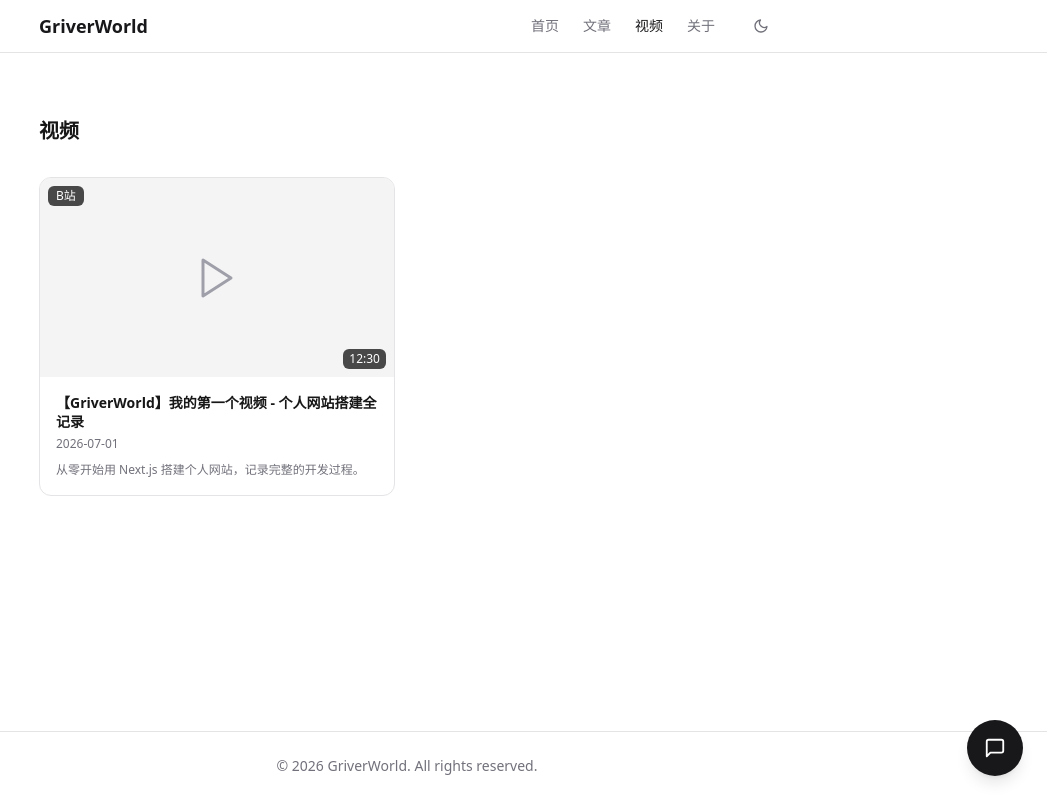
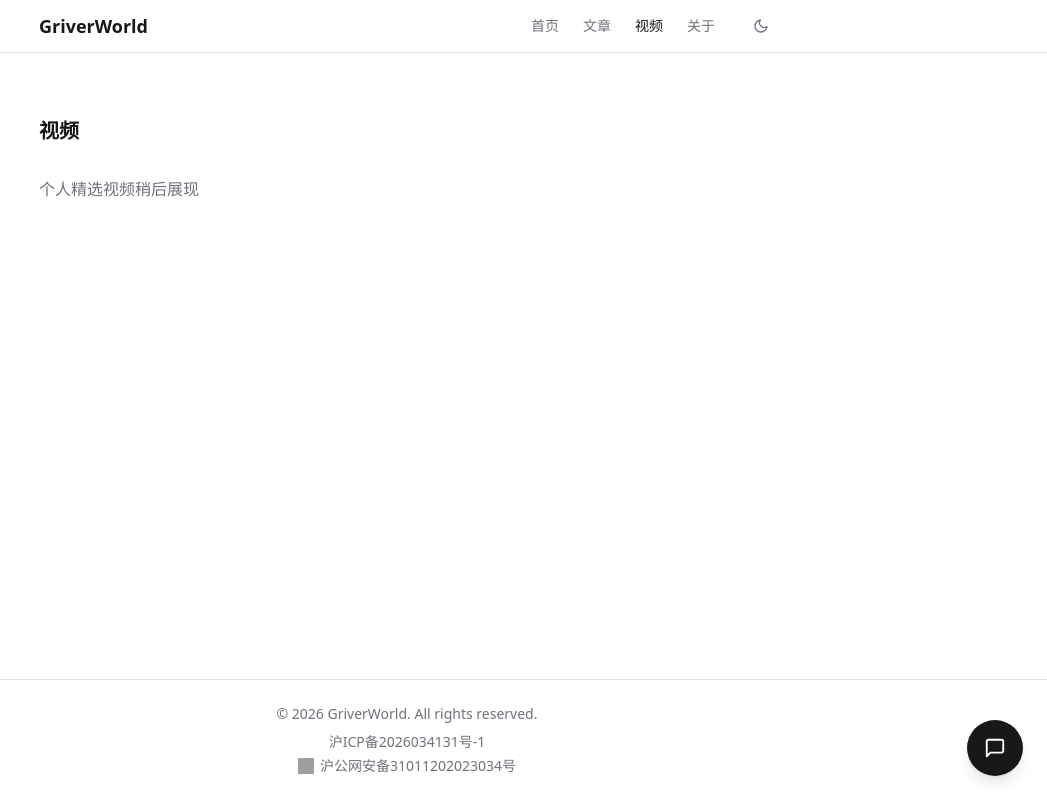
Before and after one commit to SparkOldtree/griverworld, a Next.js app: page /videos in a window 1280 px wide. Shown: the whole page, without its empty margins (233-1280 px from the left). Built offline with nearby package versions, Linux system fonts and the light colour scheme; grey boxes are pictures that could not be loaded.

Commit message:
feat: 添加备案号至页脚 & 清空视频页面为占位内容

```diff
--- a/src/app/layout.tsx
+++ b/src/app/layout.tsx
@@ -21,8 +21,33 @@
           <Header />
           <main className="flex flex-1 flex-col">{children}</main>
           <footer className="border-t border-zinc-200 py-6 text-center text-sm text-zinc-500 dark:border-zinc-800 dark:text-zinc-400">
-            <div className="mx-auto max-w-3xl px-4">
-              &copy; {new Date().getFullYear()} GriverWorld. All rights reserved.
+            <div className="mx-auto max-w-3xl space-y-2 px-4">
+              <p>&copy; {new Date().getFullYear()} GriverWorld. All rights reserved.</p>
+
+              {/* 备案信息（合规展示：文字 + 官方查询链接） */}
+              <div className="flex flex-col items-center gap-1">
+                <a
+                  href="https://beian.miit.gov.cn"
+                  target="_blank"
+                  rel="noopener noreferrer"
+                  className="transition-colors hover:text-zinc-900 hover:underline dark:hover:text-zinc-100"
+                >
+                  沪ICP备2026034131号-1
+                </a>
+                <a
+                  href="https://www.beian.gov.cn/portal/registerSystemInfo?recordcode=31011202023034"
+                  target="_blank"
+                  rel="noopener noreferrer"
+                  className="flex items-center justify-center gap-1.5 transition-colors hover:text-zinc-900 hover:underline dark:hover:text-zinc-100"
+                >
+                  <img
+                    src="https://beian.gov.cn/img/footer.png"
+                    alt="公安备案"
+                    className="h-4 w-4"
+                  />
+                  沪公网安备31011202023034号
+                </a>
+              </div>
             </div>
           </footer>
           <AIChat />
--- a/src/app/videos/page.tsx
+++ b/src/app/videos/page.tsx
@@ -1,80 +1,10 @@
-import Link from 'next/link';
-import { getAllVideos } from '@/lib/videos';
-
 export default function VideosPage() {
-  const videos = getAllVideos();
-
   return (
     <div className="mx-auto w-full max-w-3xl px-4 py-16">
       <h1 className="mb-8 text-xl font-bold">视频</h1>
-
-      {videos.length === 0 ? (
-        <p className="text-zinc-500 dark:text-zinc-400">暂无视频。</p>
-      ) : (
-        <div className="grid gap-6 sm:grid-cols-2">
-          {videos.map((video) => (
-            <Link
-              key={video.slug}
-              href={`/videos/${video.slug}`}
-              className="group overflow-hidden rounded-xl border border-zinc-200 bg-white transition-colors hover:border-zinc-300 dark:border-zinc-800 dark:bg-zinc-900 dark:hover:border-zinc-700"
-            >
-              {/* 封面 */}
-              <div className="relative aspect-video w-full overflow-hidden bg-zinc-100 dark:bg-zinc-800">
-                {video.frontmatter.cover ? (
-                  <img
-                    src={video.frontmatter.cover}
-                    alt={video.frontmatter.title}
-                    className="h-full w-full object-cover transition-transform duration-300 group-hover:scale-105"
-                  />
-                ) : (
-                  <div className="flex h-full w-full items-center justify-center text-zinc-400 dark:text-zinc-600">
-                    <svg
-                      xmlns="http://www.w3.org/2000/svg"
-                      width="48"
-                      height="48"
-                      viewBox="0 0 24 24"
-                      fill="none"
-                      stroke="currentColor"
-                      strokeWidth="1.5"
-                      strokeLinecap="round"
-                      strokeLinejoin="round"
-                    >
-                      <polygon points="5 3 19 12 5 21 5 3" />
-                    </svg>
-                  </div>
-                )}
-                {/* 平台标签 */}
-                <span className="absolute left-2 top-2 rounded-md bg-black/70 px-2 py-0.5 text-xs text-white">
-                  {video.frontmatter.platform === 'bilibili'
-                    ? 'B站'
-                    : 'YouTube'}
-                </span>
-                {/* 时长 */}
-                {video.frontmatter.duration && (
-                  <span className="absolute bottom-2 right-2 rounded-md bg-black/70 px-1.5 py-0.5 text-xs text-white">
-                    {video.frontmatter.duration}
-                  </span>
-                )}
-              </div>
-
-              {/* 信息 */}
-              <div className="p-4">
-                <h3 className="mb-1 line-clamp-2 text-sm font-semibold leading-snug transition-colors group-hover:text-zinc-500 dark:group-hover:text-zinc-400">
-                  {video.frontmatter.title}
-                </h3>
-                <p className="text-xs text-zinc-500 dark:text-zinc-400">
-                  {video.frontmatter.date}
-                </p>
-                {video.frontmatter.summary && (
-                  <p className="mt-2 line-clamp-2 text-xs leading-relaxed text-zinc-500 dark:text-zinc-400">
-                    {video.frontmatter.summary}
-                  </p>
-                )}
-              </div>
-            </Link>
-          ))}
-        </div>
-      )}
+      <p className="text-zinc-500 dark:text-zinc-400">
+        个人精选视频稍后展现
+      </p>
     </div>
   );
 }
```
